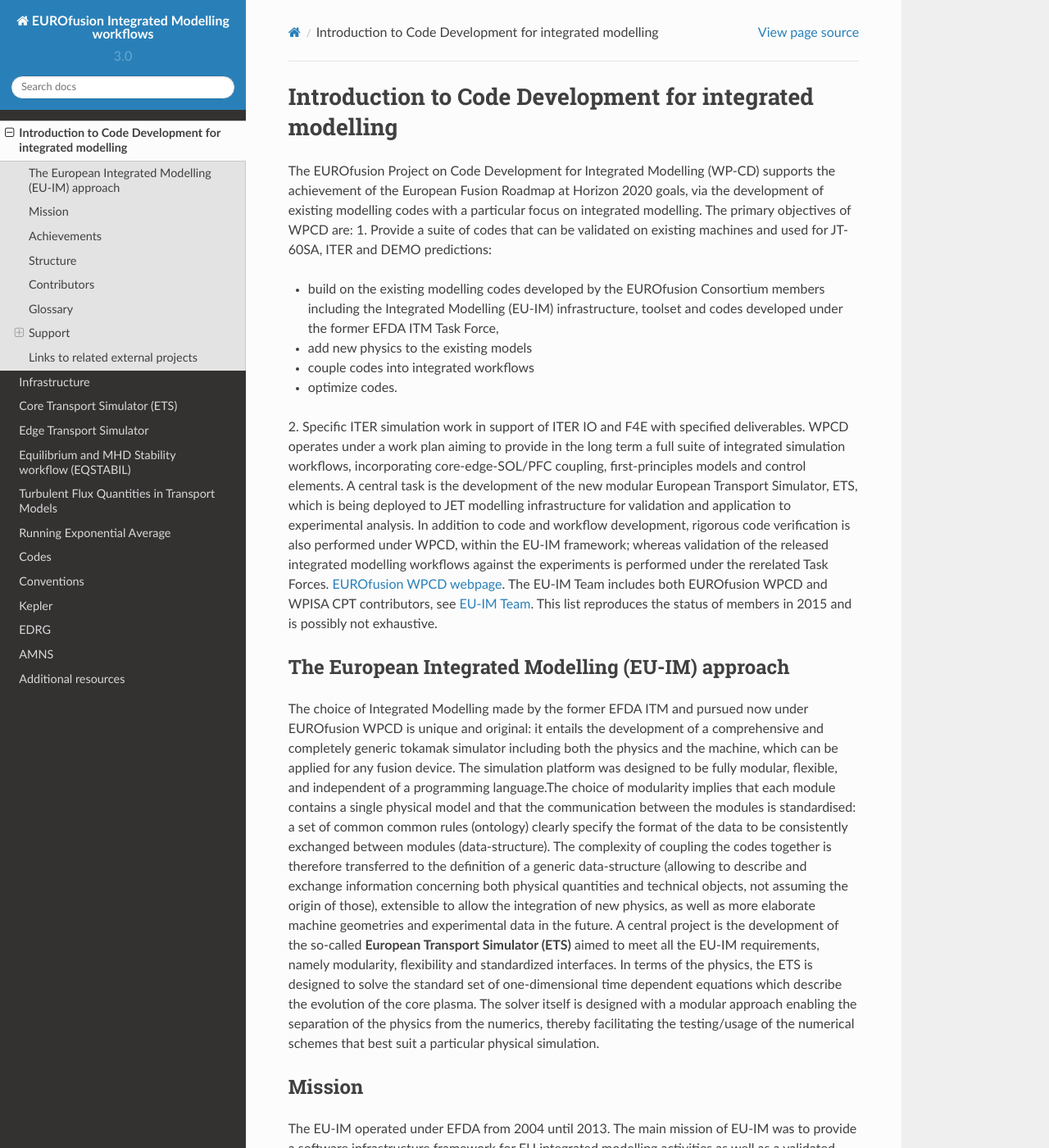
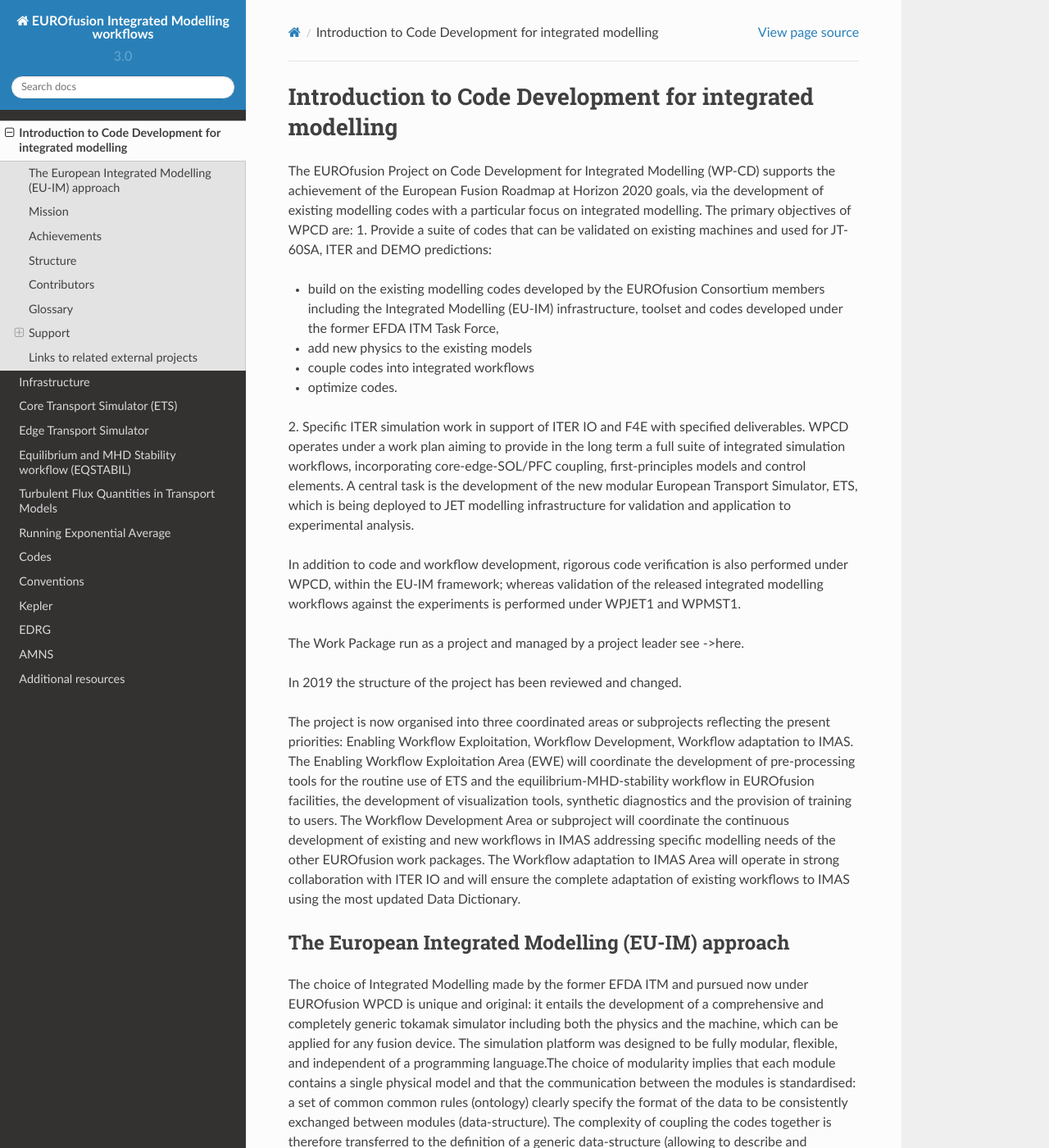
Before and after one commit to WPCD-Workflows/documentation, a Sphinx documentation site: the page built from source/introduction.rst, in a window 1280 px wide and 1400 px high. Shown: the whole window at 82% size. Built offline with Sphinx 7.4.7 and the Read the Docs theme 2.0.0, drawn with Linux system fonts in a browser that asks for light colours.

Commit message:
Update introduction.rst

```diff
--- a/source/introduction.rst
+++ b/source/introduction.rst
@@ -19,23 +19,18 @@
 -  couple codes into integrated workflows
 -  optimize codes.
 
-2. Specific ITER simulation work in support of ITER IO and F4E with
-specified deliverables. WPCD operates under a work plan aiming to provide
-in the long term a full suite of integrated simulation workflows,
-incorporating core-edge-SOL/PFC coupling, first-principles models and
-control elements. A central task is the development of the new modular
-European Transport Simulator, ETS, which is being deployed to JET modelling
-infrastructure for validation and application to experimental analysis. In
-addition to code and workflow development, rigorous code verification is
-also performed under WPCD, within the EU-IM framework; whereas validation
-of the released integrated modelling workflows against the experiments is
-performed under the rerelated Task Forces. `EUROfusion WPCD webpage
-<https://users.euro-fusion.org/iterphysicswiki/index.php/Main_Page/>`__.
-The EU-IM Team includes both EUROfusion WPCD and WPISA CPT contributors,
-see `EU-IM Team <http://www.euro-fusionscipub.org/eu-im/>`__. This list
-reproduces the status of members in 2015 and is possibly not exhaustive.
+2.  Specific ITER simulation work in support of ITER IO and F4E with specified deliverables.
+WPCD operates under a work plan aiming to provide in the long term a full suite of integrated simulation workflows, incorporating core-edge-SOL/PFC coupling, first-principles models and control elements. A central task is the development of the new modular European Transport Simulator, ETS, which is being deployed to JET modelling infrastructure for validation and application to experimental analysis.
 
-.. _world_itm_approach:
+In addition to code and workflow development, rigorous code verification is also performed under WPCD, within the EU-IM framework; whereas validation of the released integrated modelling workflows against the experiments is performed under WPJET1 and WPMST1.
+
+The Work Package run as a project and managed by a project leader see ->here.
+
+In 2019 the structure of the project has been reviewed and changed.
+
+The project is now organised into three coordinated areas or subprojects reflecting the present priorities: Enabling Workflow Exploitation, Workflow Development, Workflow adaptation to IMAS. The Enabling Workflow Exploitation Area (EWE) will coordinate the development of pre-processing tools for the routine use of ETS and the equilibrium-MHD-stability workflow in EUROfusion facilities, the development of visualization tools, synthetic diagnostics and the provision of training to users. The Workflow Development Area or subproject will coordinate the continuous development of existing and new workflows in IMAS addressing specific modelling needs of the other EUROfusion work packages. The Workflow adaptation to IMAS Area will operate in strong collaboration with ITER IO and will ensure the complete adaptation of existing workflows to IMAS using the most updated Data Dictionary.
+
+.. _world_wpcd_structure:
 
 The European Integrated Modelling (EU-IM) approach
 ==================================================
```
